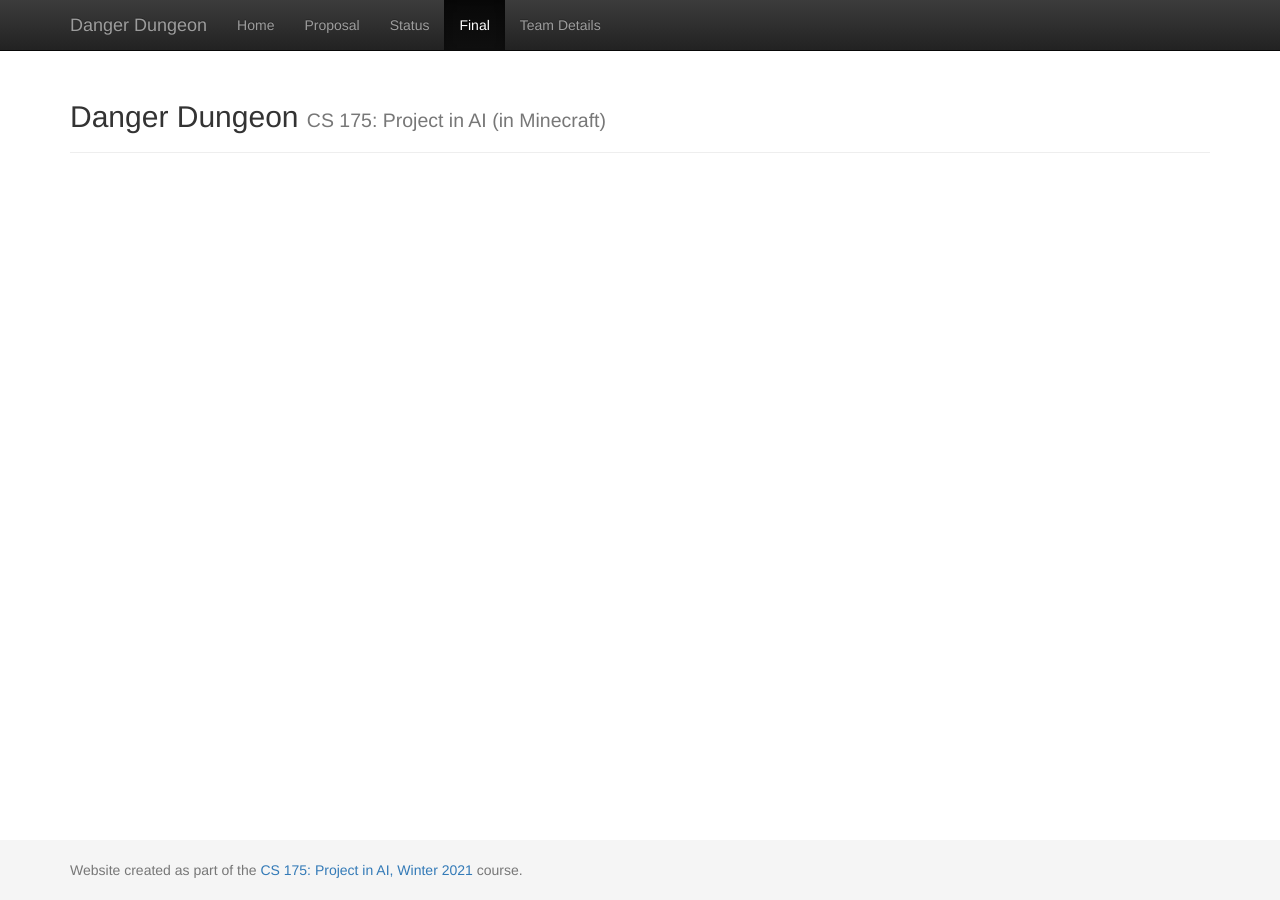
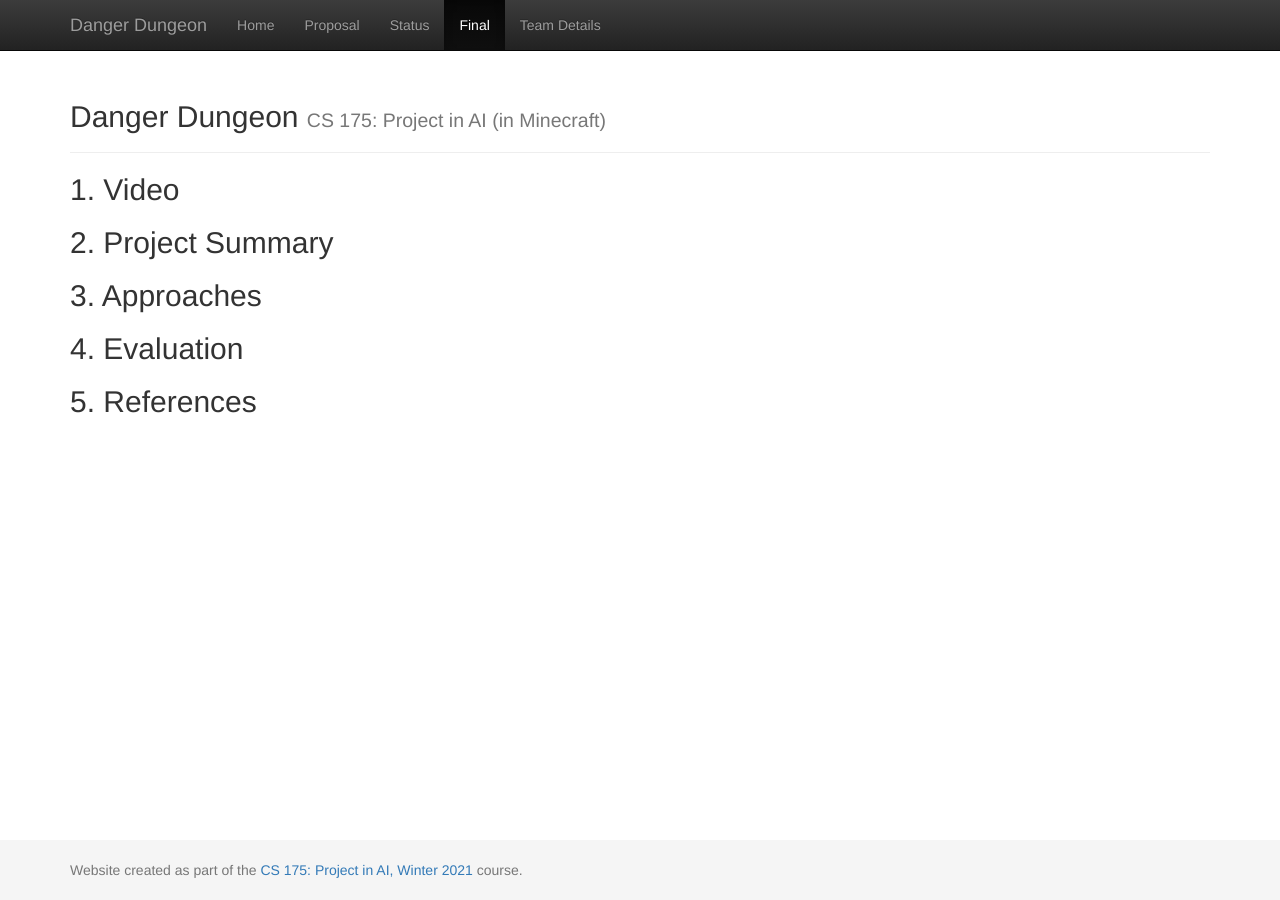
Before and after one commit to maxxdoan/DangerDungeon, a Jekyll site: the page built from docs/final.md, in a window 1280 px wide. Built offline with Jekyll 4.4.1, drawn with Linux system fonts in a browser that asks for light colours.

Commit message:
Update final.md

```diff
--- a/docs/final.md
+++ b/docs/final.md
@@ -2,3 +2,13 @@
 layout: default
 title: Final Report
 ---
+
+## 1. Video
+
+## 2. Project Summary
+
+## 3. Approaches
+
+## 4. Evaluation
+
+## 5. References
```
